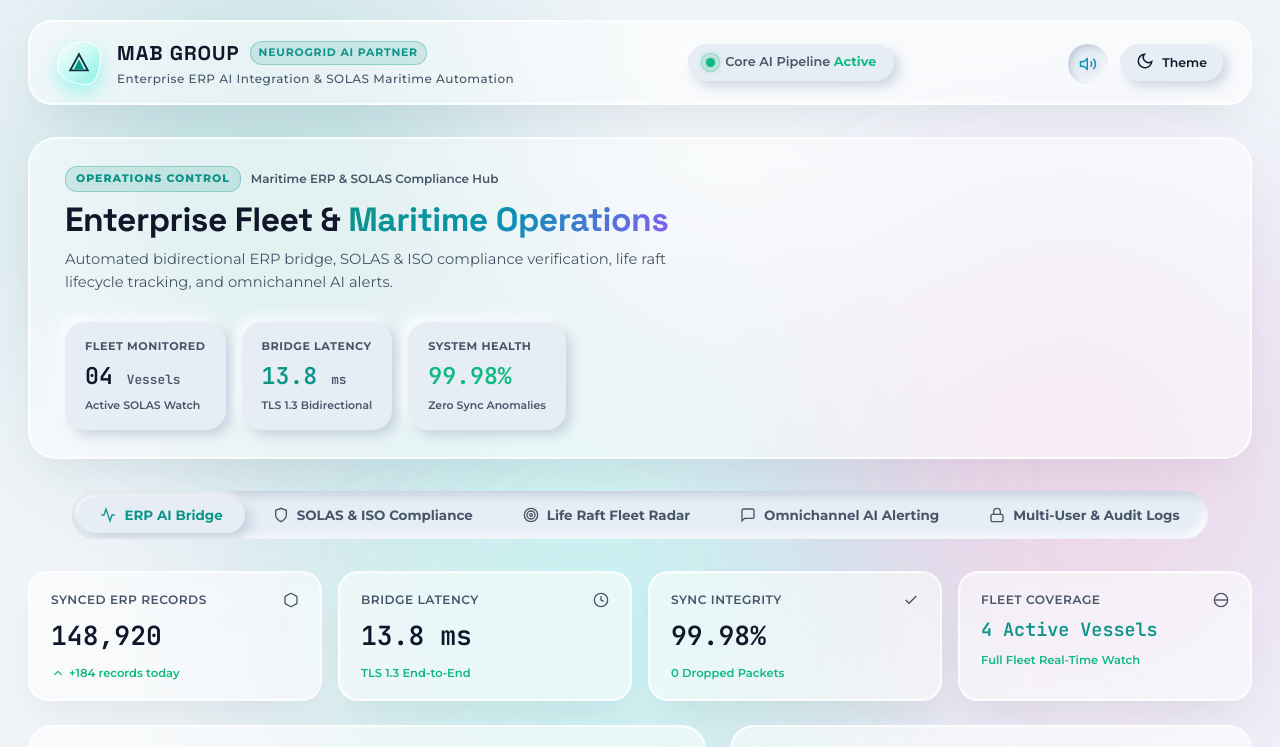
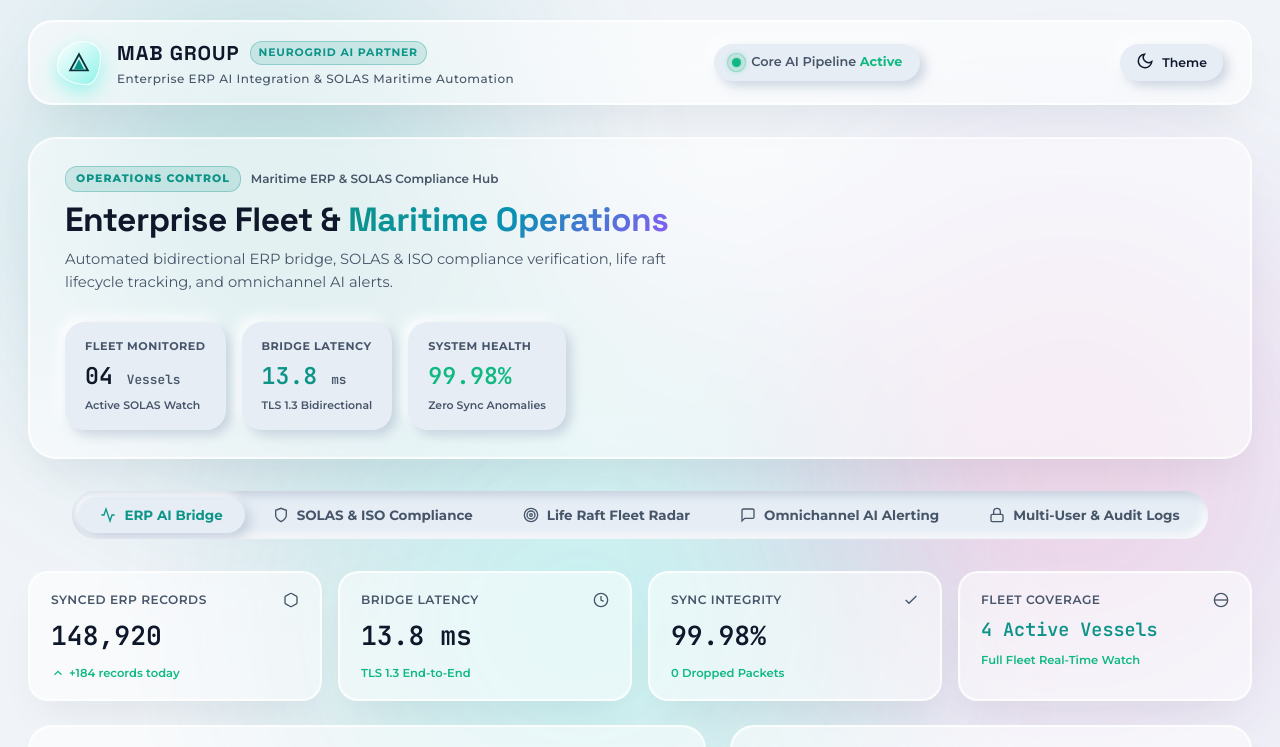
Before and after one commit to shumyleshafiq01-jpg/aimabgrp-portal, a website: page index.html in a window 1280 px wide. Shown: the top 747 px of the page. Drawn offline with Linux system fonts and the light colour scheme; no server answers.

Commit message:
remove sound toggle button

```diff
--- a/index.html
+++ b/index.html
@@ -1148,14 +1148,6 @@
 
       <!-- Header Action Controls -->
       <div class="header-actions">
-        <!-- Sound FX Toggle -->
-        <button class="neu-btn neu-icon-btn active" id="soundToggleBtn" title="Toggle UI Sound Feedback">
-          <svg width="18" height="18" viewBox="0 0 24 24" fill="none" stroke="currentColor" stroke-width="2">
-            <polygon points="11 5 6 9 2 9 2 15 6 15 11 19 11 5"></polygon>
-            <path d="M19.07 4.93a10 10 0 0 1 0 14.14M15.54 8.46a5 5 0 0 1 0 7.07"></path>
-          </svg>
-        </button>
-
         <!-- Theme Switcher (Pearl Light / Deep Oceanic Teal) -->
         <button class="neu-btn" id="themeToggleBtn" title="Switch Material Theme">
           <span id="themeIcon">
```
